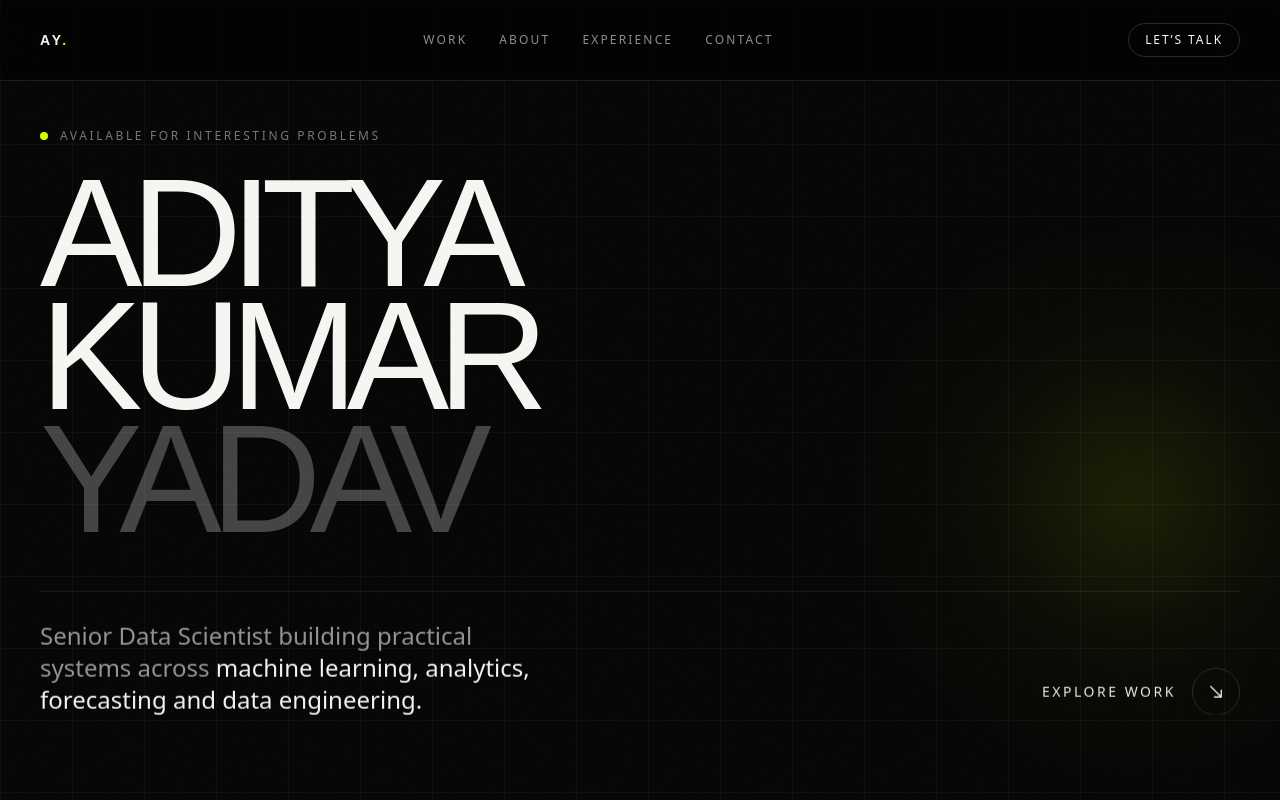
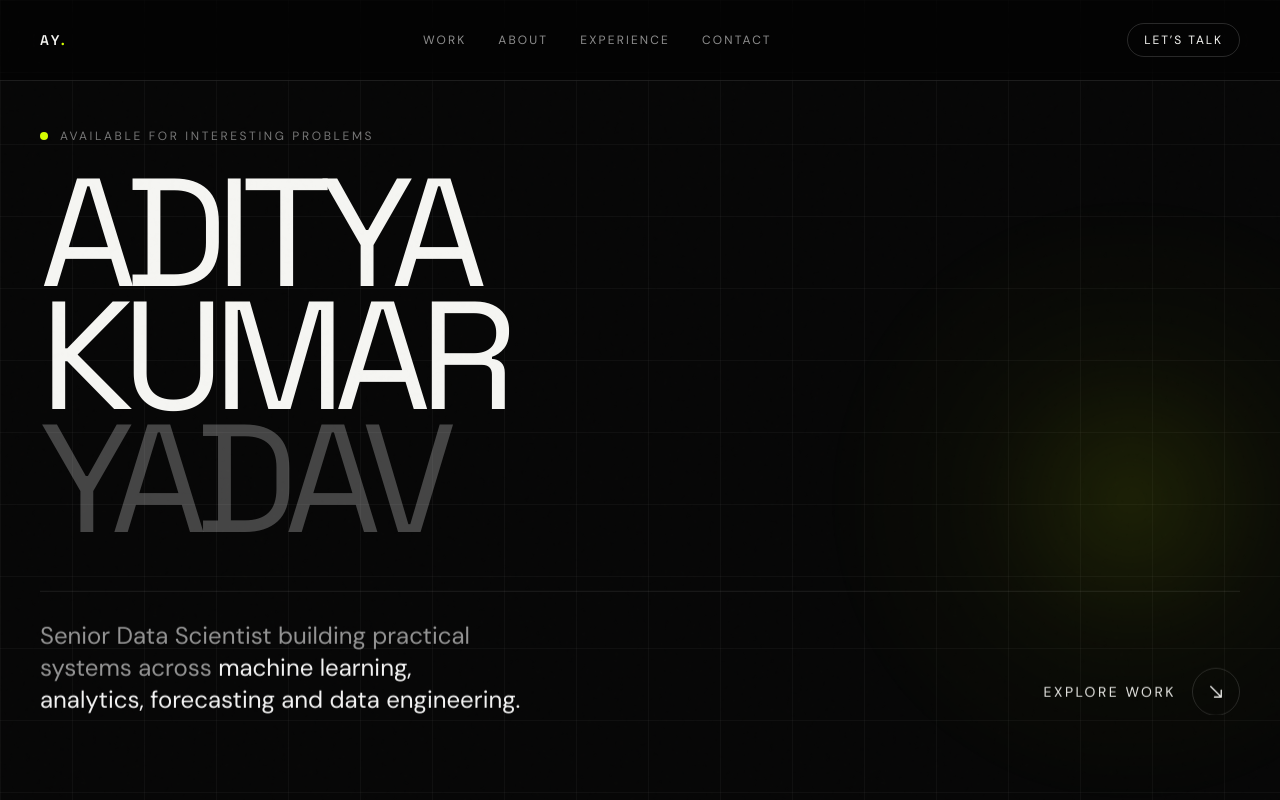
Before and after one commit to adityaky1999/portfolio, a Next.js app: page / in a window 1280 px wide. Shown: the top 800 px of the page. Built offline with nearby package versions, Linux system fonts and the light colour scheme.

Commit message:
Fix CSS import order for production build

```diff
--- a/app/globals.css
+++ b/app/globals.css
@@ -1,8 +1,8 @@
+@import url('https://fonts.googleapis.com/css2?family=DM+Sans:wght@400;500;600;700&family=Manrope:wght@400;500;600;700;800&family=Space+Grotesk:wght@400;500;600;700&display=swap');
+
 @tailwind base;
 @tailwind components;
 @tailwind utilities;
-
-@import url('https://fonts.googleapis.com/css2?family=DM+Sans:wght@400;500;600;700&family=Manrope:wght@400;500;600;700;800&family=Space+Grotesk:wght@400;500;600;700&display=swap');
 
 :root { --bg:#070707; --panel:#101010; --text:#f5f5f2; --muted:#a1a19d; --line:rgba(255,255,255,.1); --accent:#d6ff00; }
 * { box-sizing:border-box; }
```
